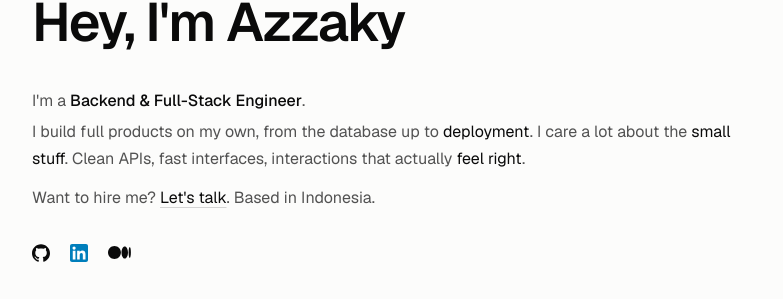
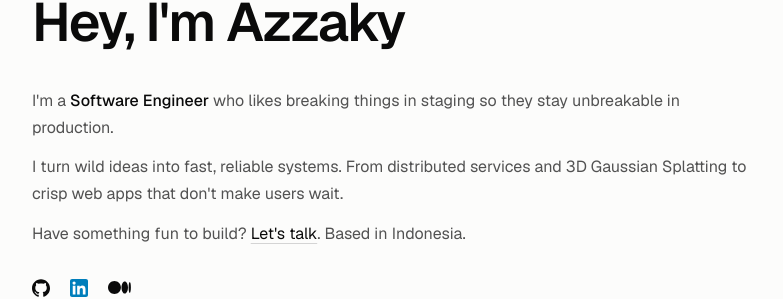
Before and after one commit to glacerous/portfolio, a React (Vite) app: page / in a window 1280 px wide. Shown: the part 135-434 px from the top of the page, without its empty margins (248-1031 px from the left). Built offline with nearby package versions, Linux system fonts and the light colour scheme; no server answers; a web font is replaced by a local one.

Commit message:
copy: tighten and punch up bio as Software Engineer

```diff
--- a/src/App.tsx
+++ b/src/App.tsx
@@ -44,19 +44,14 @@ export const App: React.FC = () => {
 
             {/* About / Bio */}
             <div id="about" className="scroll-mt-24 sm:scroll-mt-28 mt-8 text-[15px] sm:text-[16px] text-[#525252] leading-[1.7] font-normal space-y-3">
-              <div>
-                <p>
-                  I'm a <span className="text-[#0A0A0A] font-medium">Backend & Full-Stack Engineer</span>.
-                </p>
-                <p className="mt-1">
-                  I build full products on my own, from the database up to{' '}
-                  <span className="text-[#0A0A0A] font-normal">deployment</span>.
-                  I care a lot about the <span className="text-[#0A0A0A] font-normal">small stuff</span>. Clean APIs, fast interfaces, interactions that actually <span className="text-[#0A0A0A] font-normal">feel right</span>.
-                </p>
-              </div>
-
               <p>
-                Want to hire me?{' '}
+                I'm a <span className="text-[#0A0A0A] font-medium">Software Engineer</span> who likes breaking things in staging so they stay unbreakable in production.
+              </p>
+              <p>
+                I turn wild ideas into fast, reliable systems. From distributed services and 3D Gaussian Splatting to crisp web apps that don't make users wait.
+              </p>
+              <p>
+                Have something fun to build?{' '}
                 <a
                   href="mailto:azzakyraihan@gmail.com"
                   className="text-[#0A0A0A] underline underline-offset-4 decoration-[#D4D4D4] hover:decoration-[#0A0A0A] transition-colors"
```
